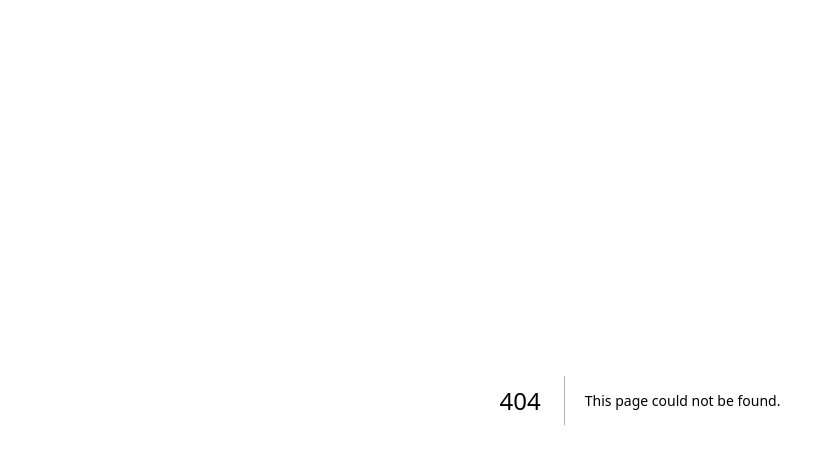
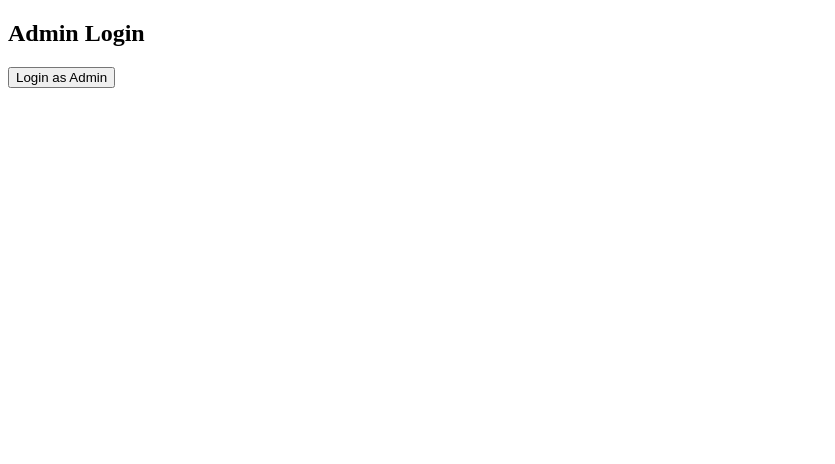
Before and after one commit to tanishpashte/ssr-ecommerce-admin-dashboard, a Next.js app: page /admin/login in a window 1280 px wide. Before the commit this address had no page. Shown: the top 464 px of the page, without its empty margins (0-835 px from the left). Built offline with nearby package versions, Linux system fonts and the light colour scheme.

Commit message:
Admin authentication with NextAuth

```diff
--- /dev/null
+++ b/src/app/admin/login/page.js
@@ -0,0 +1,21 @@
+"use client";
+import { signIn } from "next-auth/react";
+
+export default function LoginPage() {
+  return (
+    <div>
+      <h2>Admin Login</h2>
+      <button
+        onClick={() =>
+          signIn("credentials", {
+            email: "admin@test.com",
+            password: "admin123",
+            callbackUrl: "/admin/dashboard",
+          })
+        }
+      >
+        Login as Admin
+      </button>
+    </div>
+  );
+}
--- a/src/app/layout.js
+++ b/src/app/layout.js
@@ -1,28 +1,10 @@
-import { Geist, Geist_Mono } from "next/font/google";
-import "./globals.css";
-
-const geistSans = Geist({
-  variable: "--font-geist-sans",
-  subsets: ["latin"],
-});
-
-const geistMono = Geist_Mono({
-  variable: "--font-geist-mono",
-  subsets: ["latin"],
-});
-
-export const metadata = {
-  title: "Create Next App",
-  description: "Generated by create next app",
-};
+import Providers from "./providers";
 
 export default function RootLayout({ children }) {
   return (
-    <html lang="en">
-      <body
-        className={`${geistSans.variable} ${geistMono.variable} antialiased`}
-      >
-        {children}
+    <html>
+      <body>
+        <Providers>{children}</Providers>
       </body>
     </html>
   );
--- /dev/null
+++ b/src/app/providers.js
@@ -0,0 +1,6 @@
+"use client";
+import { SessionProvider } from "next-auth/react";
+
+export default function Providers({ children }) {
+  return <SessionProvider>{children}</SessionProvider>;
+}
```
Also changed, not shown: src/app/admin/dashboard/LogoutButton.js (added, +10 -0 lines), src/app/admin/dashboard/page.js (added, +19 -0 lines), src/app/api/auth/[...nextauth]/route.js (added, +32 -0 lines).
